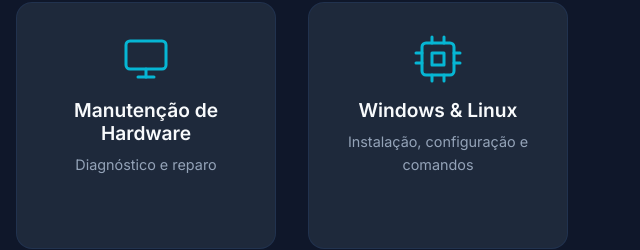
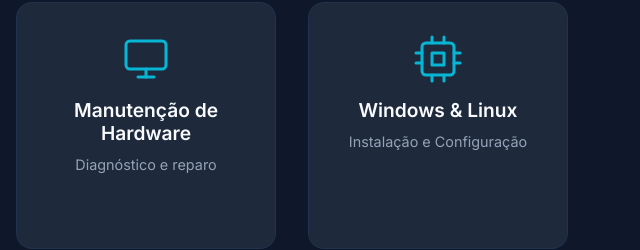
Before and after one commit to RianW-Dev/portfolio, a plain HTML site: page index.html in a window 1280 px wide. Shown: the part 1776-2026 px from the top of the page, 640-1280 px from the left. Drawn offline with Linux system fonts and the light colour scheme.

Commit message:
correção de cards

```diff
--- a/index.html
+++ b/index.html
@@ -146,7 +146,7 @@
                         </svg>
                     </div>
                     <h3 class="skill-name">Windows & Linux</h3>
-                    <p class="skill-level">Instalação, configuração e comandos</p>
+                    <p class="skill-level">Instalação e Configuração</p>
                 </div>
 
                 <div class="skill-card">
```
